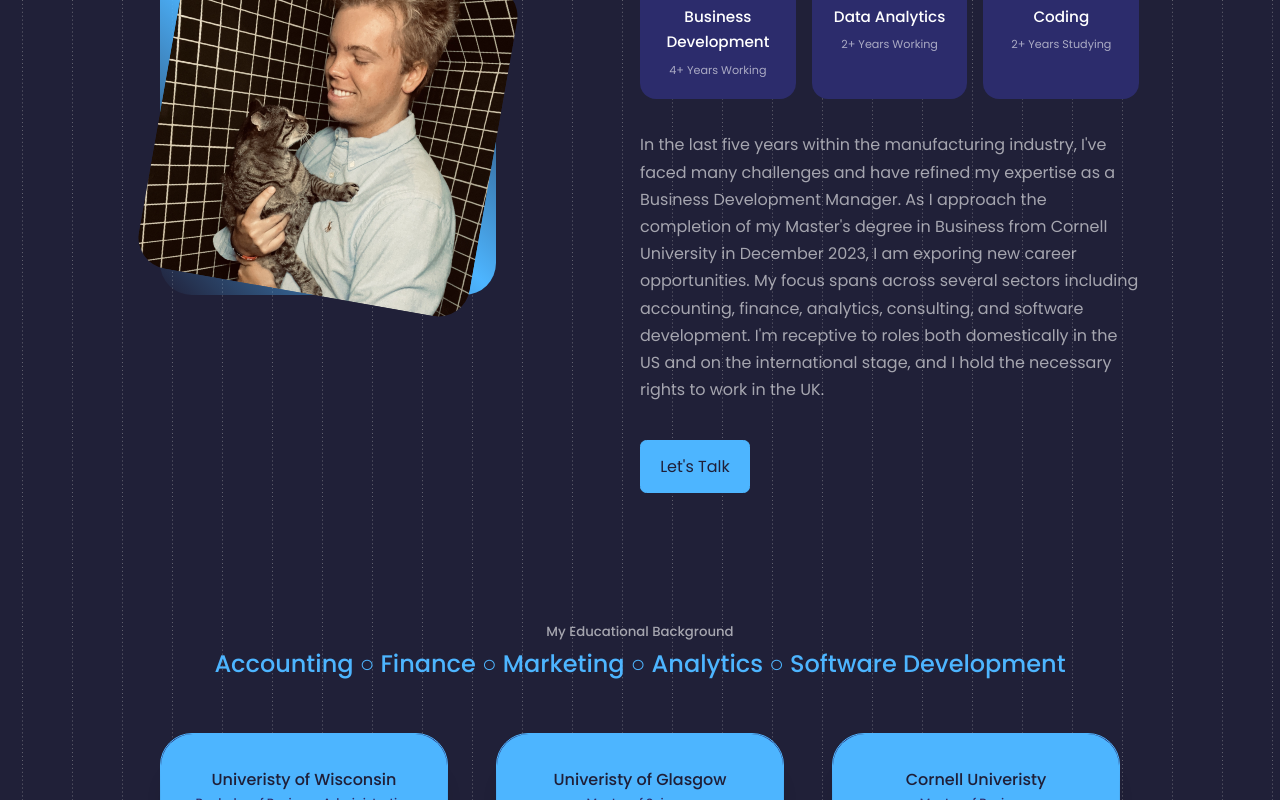
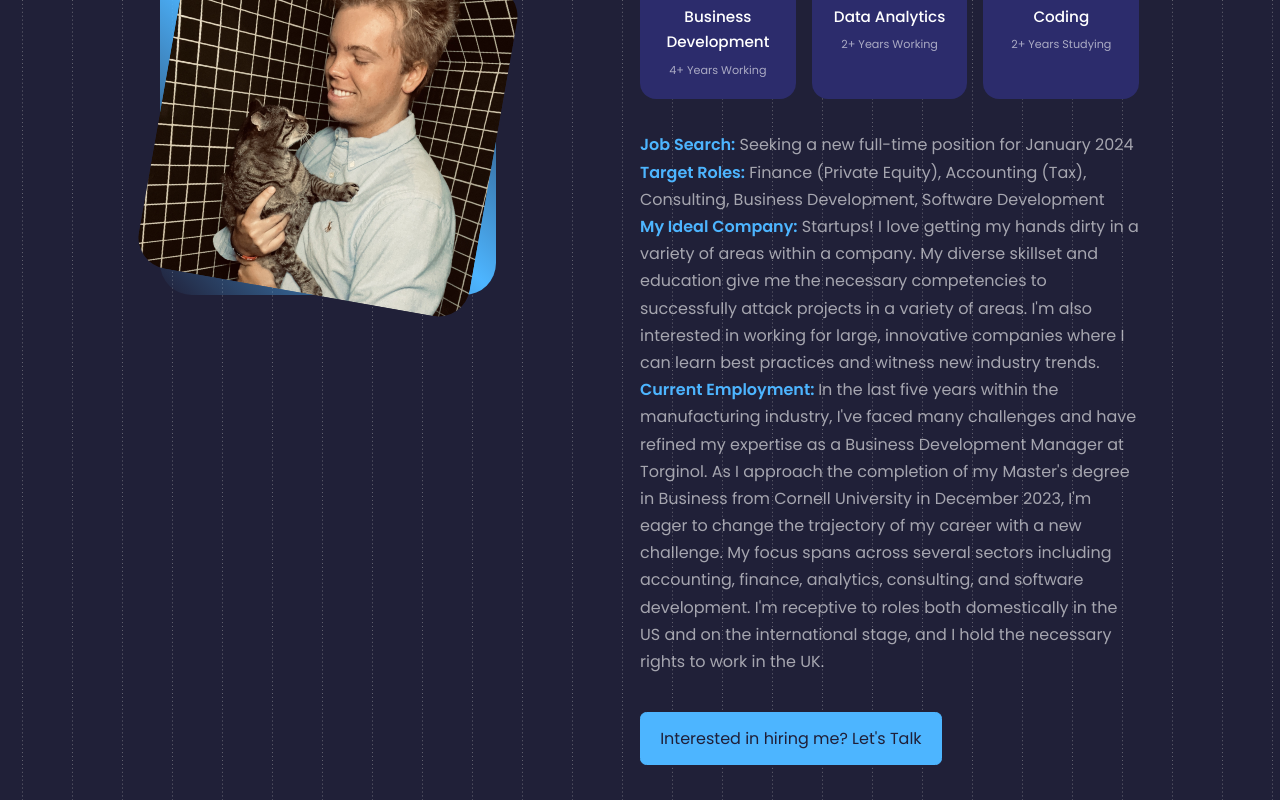
Before and after one commit to ctestwuide/Chase-Portfolio, a React (Create React App) app in the folder my-app/: page / in a window 1280 px wide. Shown: the part 1180-1980 px from the top of the page. Built offline with nearby package versions, Linux system fonts and the light colour scheme.

Commit message:
finished

```diff
--- a/my-app/src/components/about/About.jsx
+++ b/my-app/src/components/about/About.jsx
@@ -44,15 +44,23 @@ const About = () => {
           </div>
 
           <p>
-          In the last five years within the manufacturing industry, I've faced many challenges and have refined my expertise as a Business Development Manager.
-          As I approach the completion of my Master's degree in Business from Cornell University in December 2023,
-          I am exporing new career opportunities. My focus spans across several sectors including
-          accounting, finance, analytics, consulting, and
-          software development. I'm receptive to roles both domestically in the US and on the international stage,
-          and I hold the necessary rights to work in the UK.
-          </p>
+            <strong className='about-thing'>Job Search:</strong> Seeking a new full-time position for January 2024 <br/>
+            <strong className='about-thing'>Target Roles:</strong> Finance (Private Equity), Accounting (Tax), Consulting, Business Development, Software Development <br/>
+            <strong className='about-thing'>My Ideal Company:</strong> Startups! I love getting my hands dirty in a variety of areas within
+             a company. My diverse skillset and education give me the necessary competencies to successfully attack projects in
+            a variety of areas. I'm also interested in working for large, innovative companies where I can learn best practices and witness new industry trends. <br/>
 
-          <a href="#contact" className='btn btn-primary'>Let's Talk</a>
+
+            <strong className='about-thing'>Current Employment: </strong>
+            In the last five years within the manufacturing industry, I've faced many challenges and have refined my expertise as a Business Development Manager at Torginol.
+            As I approach the completion of my Master's degree in Business from Cornell University in December 2023,
+            I'm eager to change the trajectory of my career with a new challenge. My focus spans across several sectors including
+            accounting, finance, analytics, consulting, and
+            software development. I'm receptive to roles both domestically in the US and on the international stage,
+            and I hold the necessary rights to work in the UK.
+            </p>
+
+          <a href="#contact" className='btn btn-primary'>Interested in hiring me? Let's Talk</a>
 
         </div>
 
--- a/my-app/src/components/about/about.css
+++ b/my-app/src/components/about/about.css
@@ -2,6 +2,10 @@
     display: grid;
     grid-template-columns: 35% 52%;
     gap: 15%;
+}
+
+.about-thing {
+    color: var(--color-primary);
 }
 
 .about__me {
```
